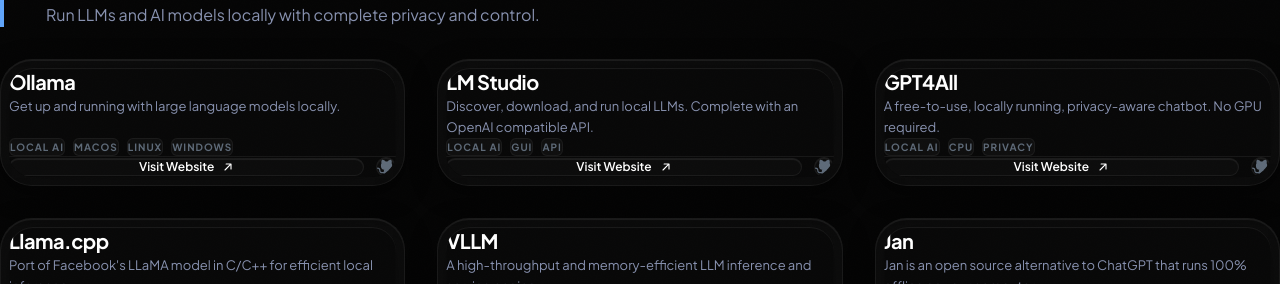
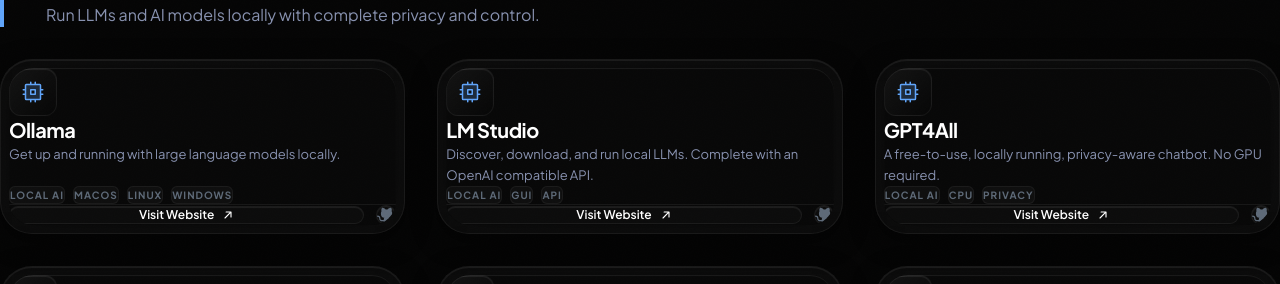
Before and after one commit to thenewera0/desknomads, a Next.js app: page /open-source in a window 1280 px wide. Shown: the part 201-485 px from the top of the page. Built offline with nearby package versions, Linux system fonts and the light colour scheme; no server answers.

Commit message:
Force top margin for open source hero and add icons to individual tool cards

```diff
--- a/src/app/(public)/open-source/OpenSourceClient.tsx
+++ b/src/app/(public)/open-source/OpenSourceClient.tsx
@@ -36,7 +36,7 @@ export default function OpenSourceClient() {
   return (
     <div className="min-h-screen w-full relative pt-32 md:pt-48 pb-32" style={{ backgroundColor: "var(--dn-bg)" }}>
       {/* Hero Section */}
-      <section className="relative px-4 sm:px-6 lg:px-8 max-w-7xl mx-auto text-center mb-16 md:mb-24 z-10">
+      <section className="relative px-4 sm:px-6 lg:px-8 max-w-7xl mx-auto text-center mb-16 md:mb-24 z-10 pt-24 md:pt-32">
         <motion.div
           initial={{ opacity: 0, y: 20 }}
           animate={{ opacity: 1, y: 0 }}
@@ -102,6 +102,12 @@ export default function OpenSourceClient() {
                       </div>
 
                       <div className="flex-grow z-10 w-full mb-8">
+                        <div className="w-12 h-12 rounded-xl bg-gradient-to-br from-white/[0.05] to-transparent border border-white/[0.05] flex items-center justify-center mb-4 shadow-[var(--dn-shadow-inset)] group-hover:border-[var(--dn-accent)]/30 transition-colors duration-[var(--dn-duration-fast)]">
+                           {(() => {
+                             const Icon = categoryIcons[catIndex] || Crown;
+                             return <Icon size={24} weight="duotone" className="text-[var(--dn-accent)]" />;
+                           })()}
+                        </div>
                         <h3 className="text-xl font-bold text-white mb-3 group-hover:text-[var(--dn-accent)] transition-colors duration-[var(--dn-duration-fast)]">
                           {tool.name}
                         </h3>
```
